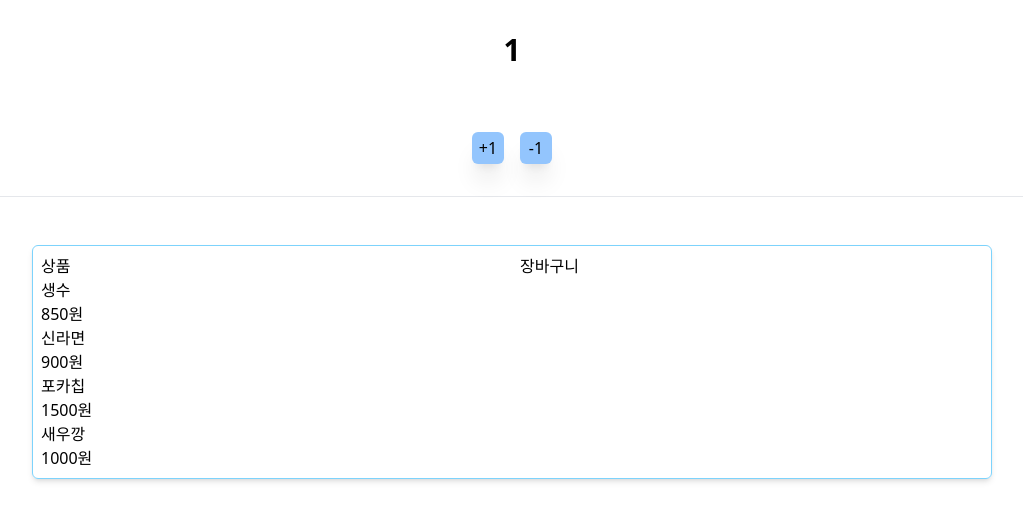
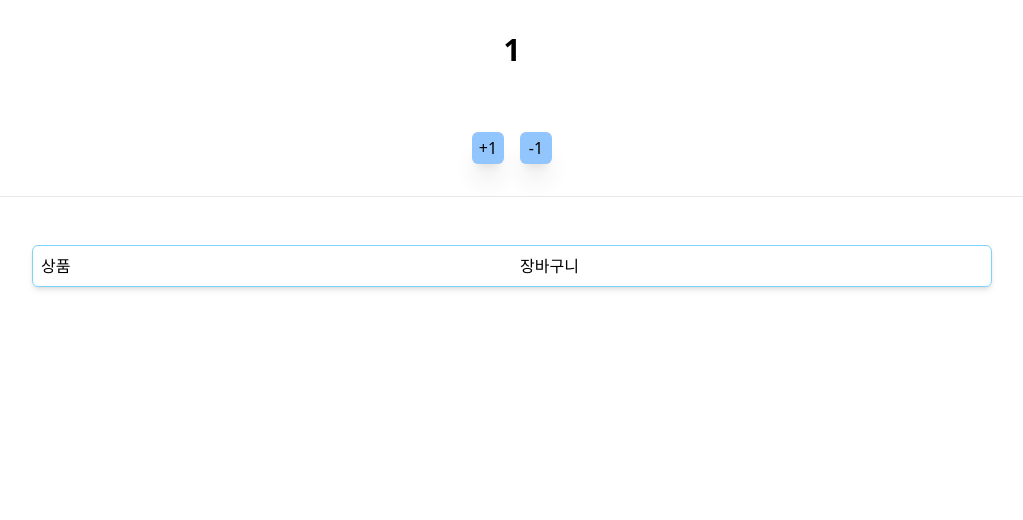
Before and after one commit to Jay2009/supermarket, a Next.js app: page / in a window 1280 px wide. Shown: the top 520 px of the page, without its empty margins (128-1151 px from the left). Built offline with nearby package versions, Linux system fonts and the light colour scheme.

Commit message:
supermarket_v2

```diff
--- a/components/supermarket.tsx
+++ b/components/supermarket.tsx
@@ -3,7 +3,7 @@ import SuperMarketTemplate from "../components/supermarketTemplate"
 import ShopItemList from "./shopItemList"
 
 const SuperMarket = () => {
-  return <SuperMarketTemplate items={<ShopItemList />} basket={null} />
+  return <SuperMarketTemplate items={null} basket={null} />
 }
 
 export default SuperMarket
```
